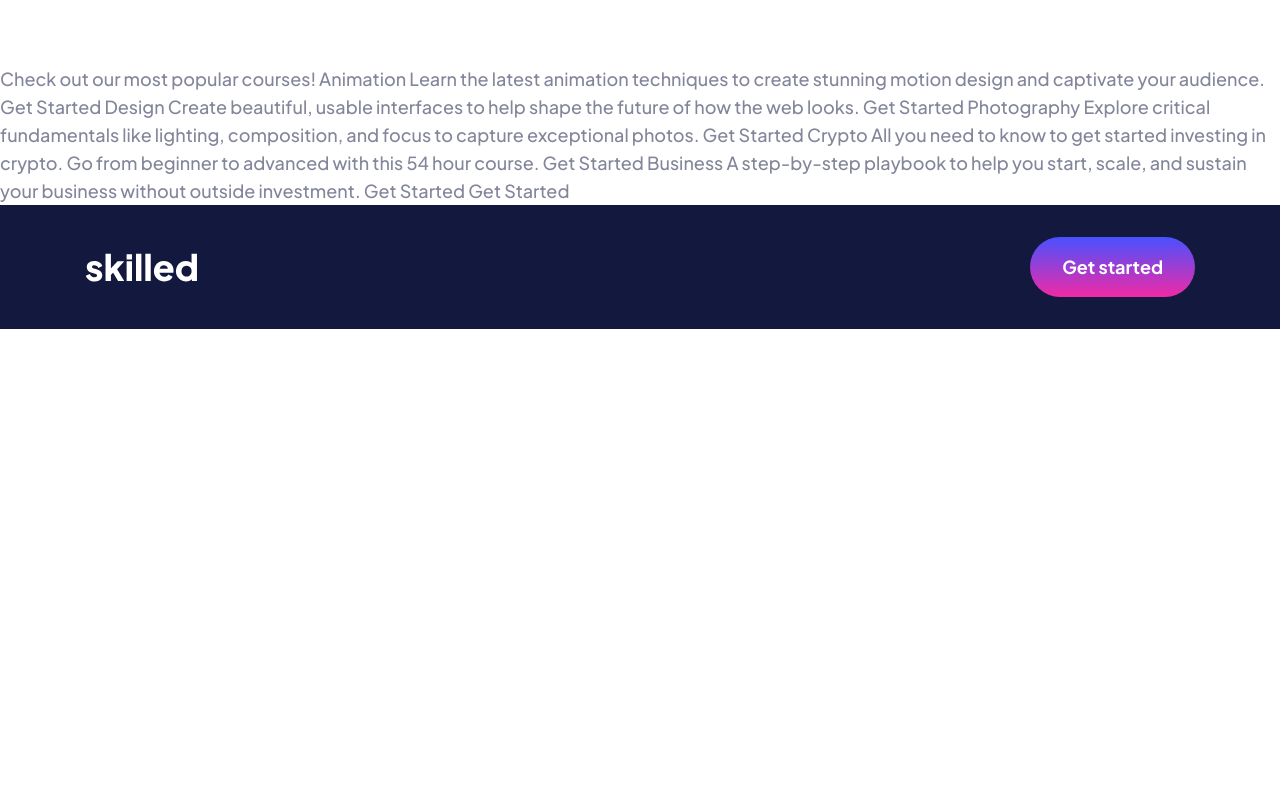
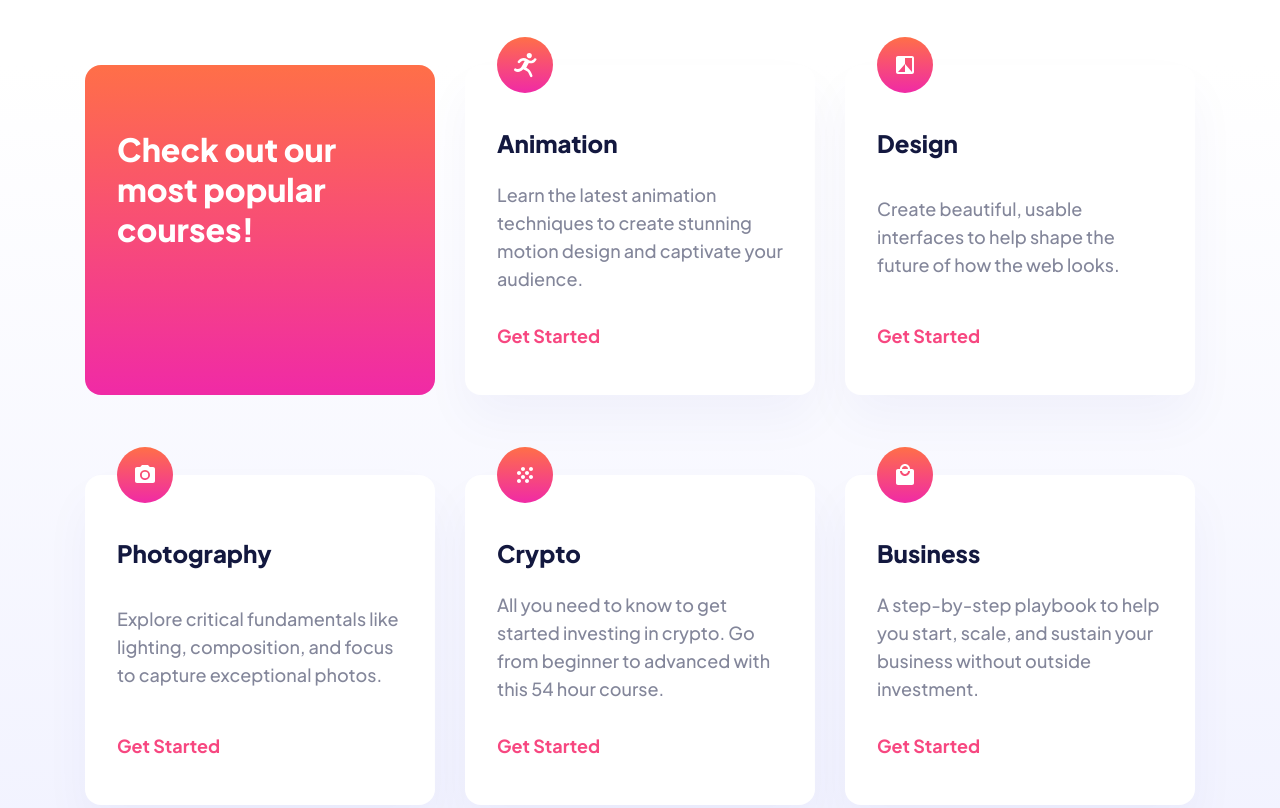
Before and after one commit to diegopereira0/skilled-elearning, a plain HTML site: page index.html in a window 1280 px wide. Shown: the part 800-1608 px from the top of the page. Before the commit the page ends 1129 px from the top, so only its background shows below. Drawn offline with Linux system fonts and the light colour scheme.

Commit message:
courses section and footer

```diff
--- a/css/global/global.css
+++ b/css/global/global.css
@@ -14,6 +14,8 @@ a {
 
 body,
 h1,
+h2,
+h3,
 p,
 a,
 ul,
--- a/css/home/hero.css
+++ b/css/home/hero.css
@@ -46,6 +46,10 @@
 }
 
 @media (max-width: 768px) {
+  .hero {
+    margin-bottom: 11.25rem;
+  }
+
   .hero h1,
   .hero p {
     margin-bottom: 1.5rem;
@@ -60,6 +64,7 @@
   .hero {
     grid-template-columns:1fr;
     margin-top: 2rem;
+    margin-bottom: 4rem;
   }
 
   .hero p {
--- a/css/home/home-courses.css
+++ b/css/home/home-courses.css
@@ -0,0 +1,76 @@
+.courses-bg {
+  background: linear-gradient(180deg, #fff 0%, #f0f1ff 100%);
+}
+
+.courses {
+  padding-bottom: 8.75rem;
+}
+
+.courses-list {
+  display: grid;
+  grid-template-columns: repeat(3, 1fr);
+  gap: 5rem 1.875rem;
+}
+
+.highlight-item {
+  background: var(--gradient-1) no-repeat;
+  padding: 4rem 2rem 8.625rem;
+  border-radius: 1rem;
+}
+
+.courses-list-item {
+  display: flex;
+  flex-direction: column;
+  justify-content: space-between;
+  background: var(--neutral-color-0);
+  padding: 4rem 2rem 2.5rem;
+  border-radius: 1rem;
+  box-shadow: 0px 25px 50px 0px rgba(6, 22, 141, 0.04);
+  position: relative;
+}
+
+.courses-list-item::before {
+  content: "";
+  display: block;
+  width: 3.5rem;
+  height: 3.5rem;
+  background: red;
+  position: absolute;
+  top: -28px;
+}
+
+.courses-list-item:nth-child(2)::before {
+  background: url("../../assets/icon-animation.svg");
+}
+
+.courses-list-item:nth-child(3)::before {
+  background: url("../../assets/icon-design.svg");
+}
+
+.courses-list-item:nth-child(4)::before {
+  background: url("../../assets/icon-photography.svg");
+}
+
+.courses-list-item:nth-child(5)::before {
+  background: url("../../assets/icon-crypto.svg");
+}
+
+.courses-list-item:nth-child(6)::before {
+  background: url("../../assets/icon-business.svg");
+}
+
+.courses-list-item h3, .courses-list-item p {
+  margin-bottom: 1.5rem;
+}
+
+@media (max-width: 768px) {
+  .courses-list {
+    grid-template-columns: 1fr 1fr;
+  }
+}
+
+@media (max-width: 532px) {
+  .courses-list {
+    grid-template-columns: 1fr;
+  }
+}
--- a/css/utilities/components.css
+++ b/css/utilities/components.css
@@ -63,6 +63,18 @@
   background: var(--gradient-2) no-repeat;
 }
 
+.link {
+  color: var(--primary-color-200);
+  font: 700 1.125rem/1.75rem "Plus Jakarta Sans", sans-serif;
+  padding-top: 5px;
+  padding-bottom: 5px;
+  transition: .3s;
+}
+
+.link:hover {
+  color: var(--primary-color-100);
+}
+
 @media (max-width: 768px) {
   .button {
     padding: 0.75rem 1.5rem;
--- a/index.html
+++ b/index.html
@@ -54,22 +54,65 @@
         />
       </picture>
     </section>
-    Check out our most popular courses! Animation Learn the latest animation
-    techniques to create stunning motion design and captivate your audience. Get
-    Started Design Create beautiful, usable interfaces to help shape the future
-    of how the web looks. Get Started Photography Explore critical fundamentals
-    like lighting, composition, and focus to capture exceptional photos. Get
-    Started Crypto All you need to know to get started investing in crypto. Go
-    from beginner to advanced with this 54 hour course. Get Started Business A
-    step-by-step playbook to help you start, scale, and sustain your business
-    without outside investment. Get Started Get Started
+
+    <main class="courses-bg">
+      <div class="courses container">
+        <ul class="courses-list">
+          <li class="highlight-item">
+            <h2 class="heading-m neutral-color-0">
+              Check out our most popular courses!
+            </h2>
+          </li>
+          <li class="courses-list-item">
+            <h3 class="heading-s neutral-color-300">Animation</h3>
+            <p class="body-m">
+              Learn the latest animation techniques to create stunning motion
+              design and captivate your audience.
+            </p>
+            <a href="./" class="link"> Get Started</a>
+          </li>
+          <li class="courses-list-item">
+            <h3 class="heading-s neutral-color-300">Design</h3>
+            <p class="body-m">
+              Create beautiful, usable interfaces to help shape the future of
+              how the web looks.
+            </p>
+            <a href="./" class="link">Get Started</a>
+          </li>
+          <li class="courses-list-item">
+            <h3 class="heading-s neutral-color-300">Photography</h3>
+            <p class="body-m">
+              Explore critical fundamentals like lighting, composition, and
+              focus to capture exceptional photos.
+            </p>
+            <a href="./" class="link">Get Started</a>
+          </li>
+          <li class="courses-list-item">
+            <h3 class="heading-s neutral-color-300">Crypto</h3>
+            <p class="body-m">
+              All you need to know to get started investing in crypto. Go from
+              beginner to advanced with this 54 hour course.
+            </p>
+            <a href="./" class="link">Get Started</a>
+          </li>
+          <li class="courses-list-item">
+            <h3 class="heading-s neutral-color-300">Business</h3>
+            <p class="body-m">
+              A step-by-step playbook to help you start, scale, and sustain your
+              business without outside investment.
+            </p>
+            <a href="./" class="link">Get Started</a>
+          </li>
+        </ul>
+      </div>
+    </main>
     <footer class="footer-bg">
-    <div class="footer container">
-      <div class="logo-light">
-        <img src="./assets/logo-light.svg" alt="Logo light">
+      <div class="footer container">
+        <div class="logo-light">
+          <img src="./assets/logo-light.svg" alt="Logo light" />
+        </div>
+        <a href="./" class="button button-tertiary">Get started</a>
       </div>
-      <a href="./" class="button button-tertiary">Get started</a>
-    </div>
-  </footer>
+    </footer>
   </body>
 </html>
```
